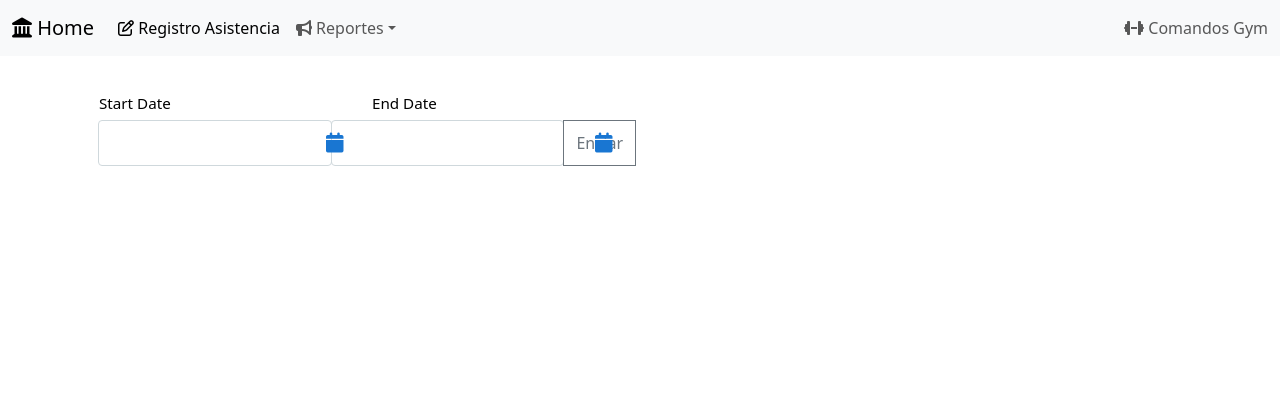
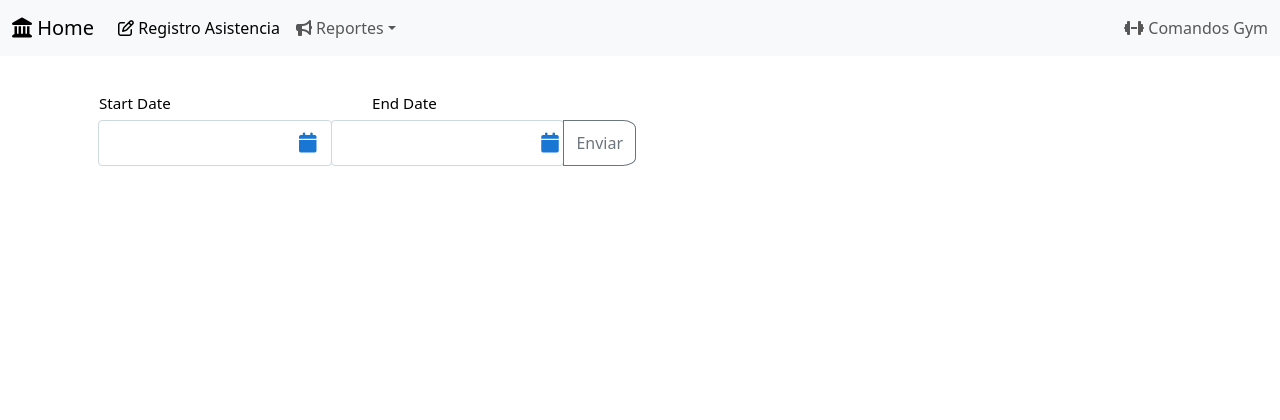
Before and after one commit to JuanCarlosE/comandos_001, a Django app: page /soldiers/calendar/ in a window 1280 px wide. Shown: the top 420 px of the page. Run offline with Django 4.2, Linux system fonts and the light colour scheme; some libraries are stand-ins or nearby versions.

Commit message:
Added boder-radius for calendar's button

```diff
--- a/soldiers/static/soldiers/calendar.css
+++ b/soldiers/static/soldiers/calendar.css
@@ -39,11 +39,11 @@ z-index: 1000;
 }
 
 #fa-1 {
-left: calc(50% - 40px);
+left: calc(45% - 40px);
 }
 
 #fa-2 {
-left: calc(100% - 40px);
+left: calc(90% - 40px);
 }
 
 .form-control-placeholder {
@@ -195,3 +195,6 @@ opacity: 1;
   right: calc(50% - 5px);
 }
 }
+#showDataButton{
+  border-radius: 0% 18% 18% 0%;
+}
```
